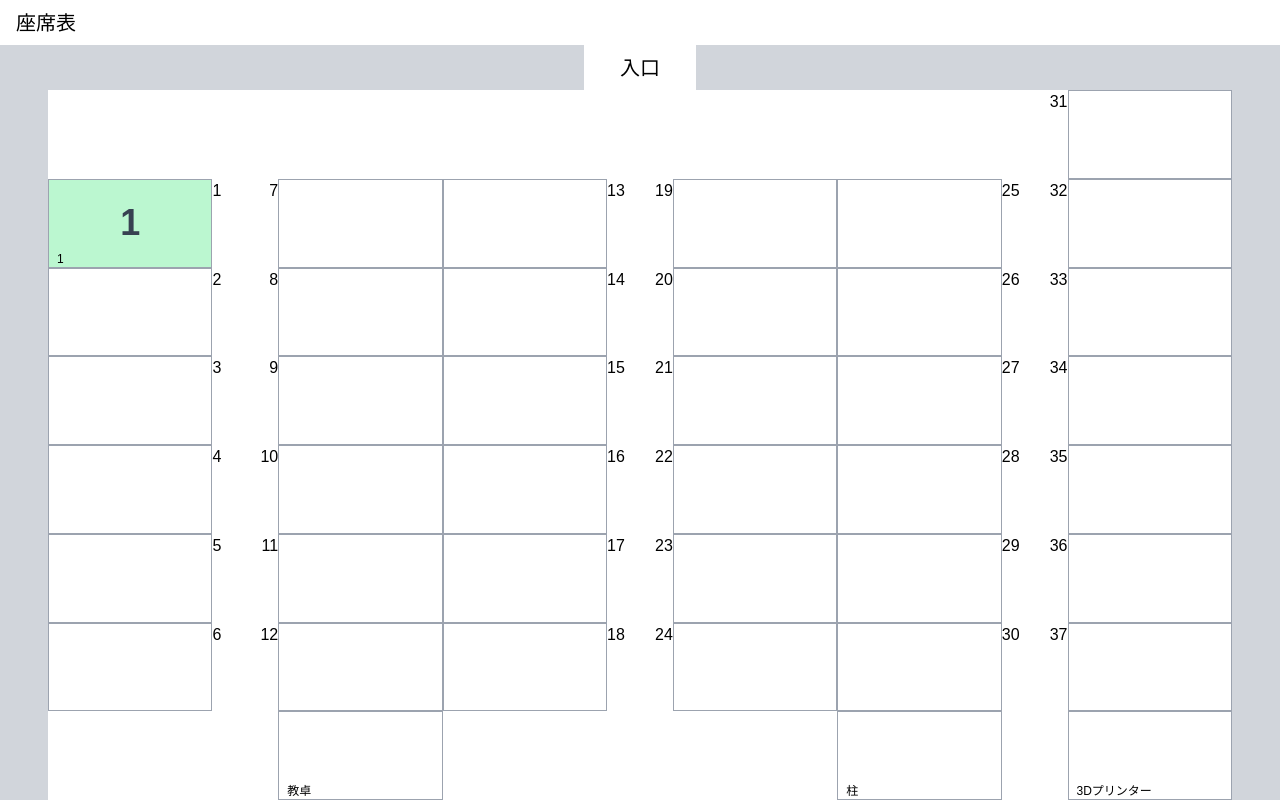
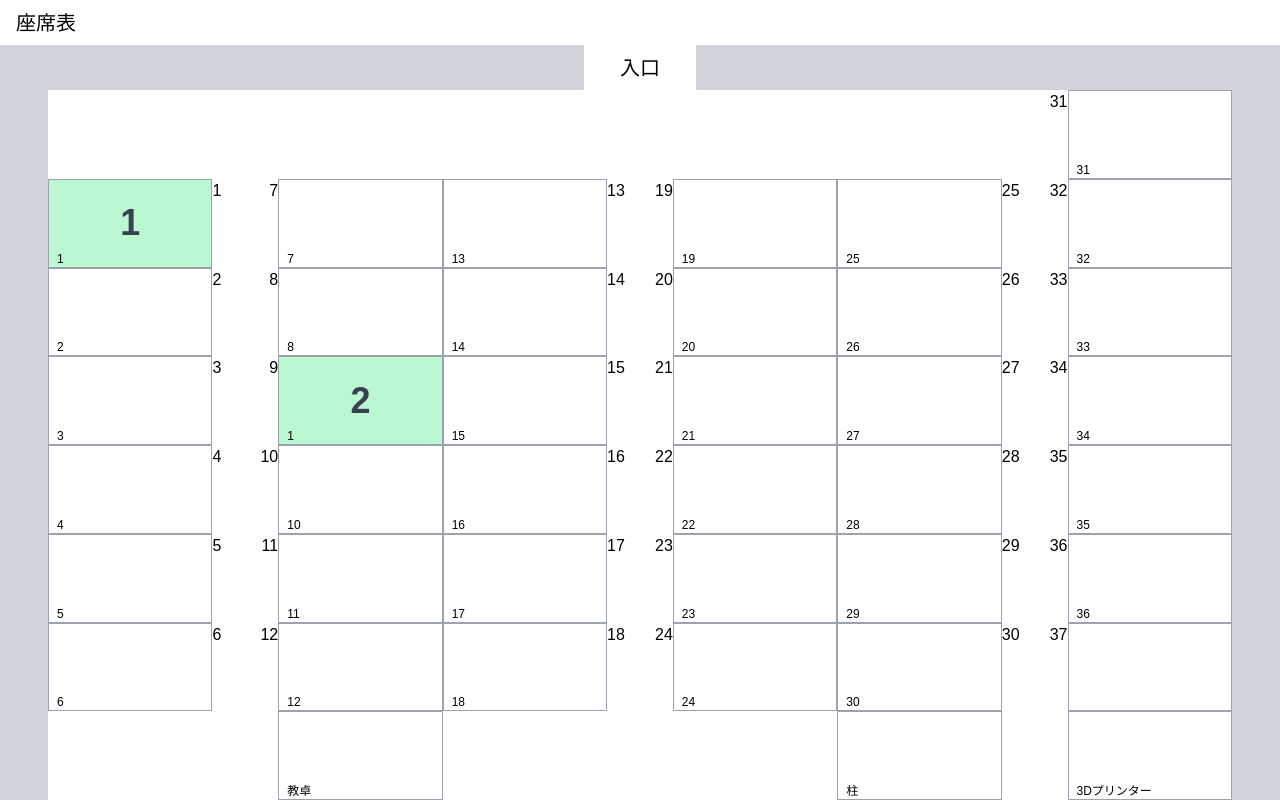
Before and after one commit to yumekiti-archive/SchoolCall, a Next.js app: page / in a window 1280 px wide. Built offline with nearby package versions, Linux system fonts and the light colour scheme.

Commit message:
`fix` turn_num

```diff
--- a/components/molecules/DeskTable.tsx
+++ b/components/molecules/DeskTable.tsx
@@ -5,6 +5,7 @@ type Props = {
   name?: string;
   connect?: boolean;
   turn_num?: number;
+  status?: boolean;
 };
 
 const DeskTable: FC<Props> = ({
@@ -12,6 +13,7 @@ const DeskTable: FC<Props> = ({
   name,
   connect = false,
   turn_num,
+  status,
 }) => {
   return seat_number === 0 && name === '' ? (
     <td className='h-full row-span-1'>&nbsp;</td>
@@ -42,11 +44,15 @@ const DeskTable: FC<Props> = ({
               {seat_number === 0 ? <>&nbsp;</> : seat_number}
             </p>
           </div>
-          <div className='w-10/12 h-full flex justify-start items-end pl-2 border border-gray-400 relative text-xs'>
+          <div
+            className={`w-10/12 h-full flex justify-start items-end pl-2 border border-gray-400 relative text-xs ${
+              !status && turn_num ? 'bg-green-200' : ''
+            }`}
+          >
             <div>{name ? name : <>&nbsp;</>}</div>
 
-            <p className='absolute top-1/2 left-1/2 transform -translate-x-1/2 -translate-y-1/2 text-2xl'>
-              {turn_num ? turn_num : ''}
+            <p className='absolute top-1/2 left-1/2 transform -translate-x-1/2 -translate-y-1/2 text-4xl font-bold text-gray-700'>
+              {!status && turn_num ? turn_num : ''}
             </p>
           </div>
         </div>
--- a/components/organisms/ClassRoom.tsx
+++ b/components/organisms/ClassRoom.tsx
@@ -1,14 +1,22 @@
 import { FC } from 'react';
 import DeskTable from '../molecules/DeskTable';
+import Desk from '../../types/desk';
+import Call from '../../types/call';
 
-import { desks, calls } from '../../seeder/data';
+type Props = {
+  desks: Desk[];
+  calls: Call[];
+};
 
-const ClassRoom: FC = () => {
+const ClassRoom: FC<Props> = ({ desks, calls }) => {
   // 8人ずつに分割
   let shaping_desks = [];
   for (let i = 0; i < desks.length; i += 8) {
     shaping_desks.push(desks.slice(i, i + 8));
   }
+
+  // statusがfalseのものを抽出
+  let shaping_calls = calls.filter((call) => !call.status);
 
   return (
     <main className='w-full h-full px-12 flex justify-center flex-col items-center'>
@@ -22,7 +30,7 @@ const ClassRoom: FC = () => {
               <tr className='w-1/6 h-full grid grid-row-8' key={index}>
                 {row.map(
                   (seat, row_index) =>
-                    calls
+                    shaping_calls
                       .filter((call) => call.seat_number === seat.seat_number)
                       .map((call) => (
                         <DeskTable
@@ -30,14 +38,19 @@ const ClassRoom: FC = () => {
                           connect={index % 2 === 1}
                           seat_number={seat.seat_number}
                           name={call.student.name}
-                          turn_num={1}
+                          turn_num={
+                            calls.findIndex(
+                              (call) => call.seat_number === seat.seat_number,
+                            ) + 1
+                          }
+                          status={call.status}
                         />
                       ))[0] || (
                       <DeskTable
                         key={row_index}
                         connect={index % 2 === 1}
                         seat_number={seat.seat_number}
-                        name={seat.name}
+                        name={seat.student?.name || seat.name}
                       />
                     ),
                 )}
--- a/pages/index.tsx
+++ b/pages/index.tsx
@@ -1,12 +1,12 @@
 import Layout from '@/components/template/Layout';
 import ClassRoom from '@/components/organisms/ClassRoom';
 
-import { classwork } from '@/seeder/data';
+import { desks, calls } from '@/seeder/data';
 
 const Home = () => {
   return (
     <Layout>
-      <ClassRoom classwork={classwork} />
+      <ClassRoom desks={desks} calls={calls} />
     </Layout>
   );
 };
--- a/seeder/data.ts
+++ b/seeder/data.ts
@@ -31,6 +31,7 @@ for (let i = 0; i < 36; i++) {
 
 let desks: Desk[] = [];
 let seat_number = 1;
+let student_number = 0;
 for (let i = 0; i < class_rooms[0].capacity; i++) {
   if (class_rooms[0].gap.includes(i)) {
     // オブジェクトがある場合はここで処理
@@ -52,11 +53,11 @@ for (let i = 0; i < class_rooms[0].capacity; i++) {
       name: '',
       seat_number: seat_number++,
       class_room: class_rooms[0],
-      student: students[i],
+      student: students[student_number++],
       created_at: '2021-10-14T20:36:05.821Z',
       updated_at: '2021-10-14T20:36:05.821Z',
       class_room_id: 1,
-      student_id: i + 1,
+      student_id: student_number + 1,
     });
   }
 }
@@ -74,4 +75,28 @@ calls.push({
   classroom_id: 1,
 });
 
+calls.push({
+  id: 2,
+  status: true,
+  student: students[0],
+  class_room: class_rooms[0],
+  seat_number: 9,
+  created_at: '2021-10-14T20:40:05.821Z',
+  updated_at: '2021-10-14T20:36:05.821Z',
+  student_id: 1,
+  classroom_id: 1,
+});
+
+calls.push({
+  id: 3,
+  status: false,
+  student: students[0],
+  class_room: class_rooms[0],
+  seat_number: 9,
+  created_at: '2021-10-14T20:40:05.821Z',
+  updated_at: '2021-10-14T20:36:05.821Z',
+  student_id: 1,
+  classroom_id: 1,
+});
+
 export { class_rooms, students, desks, calls };
```
